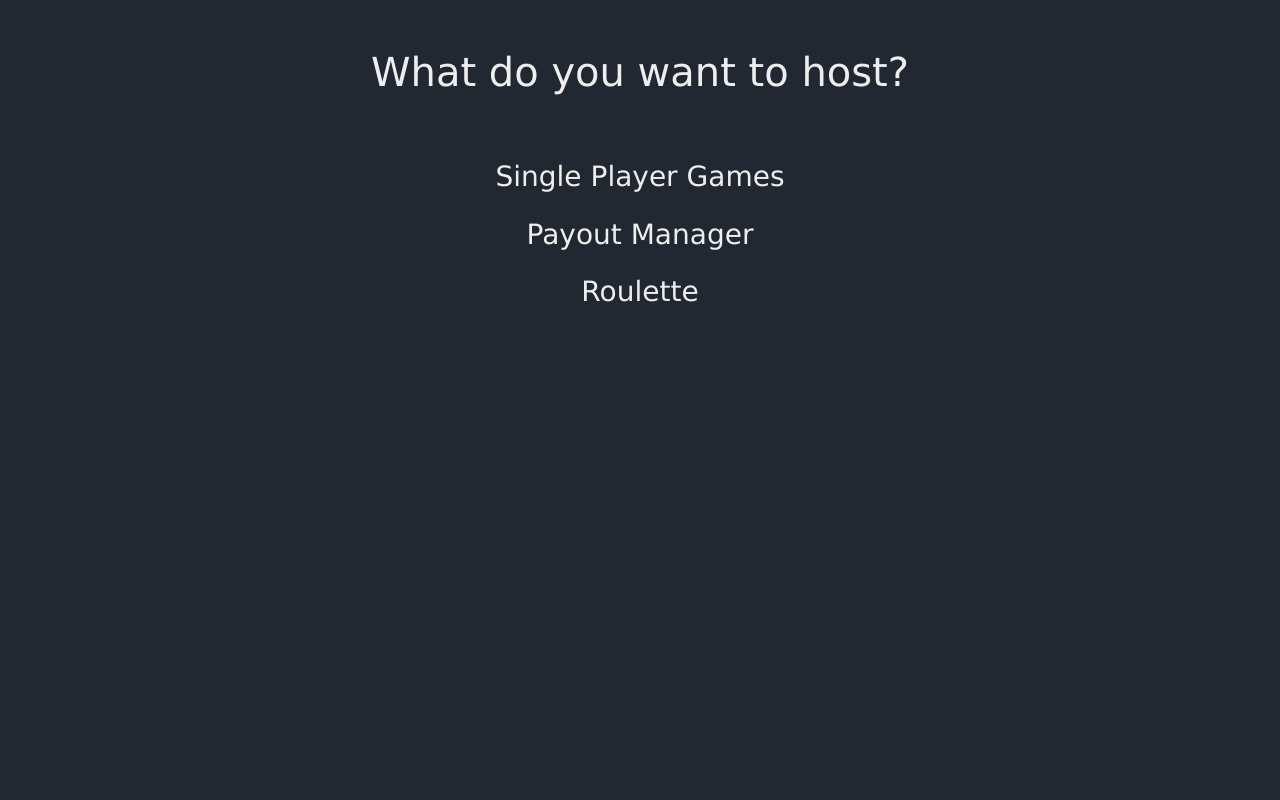
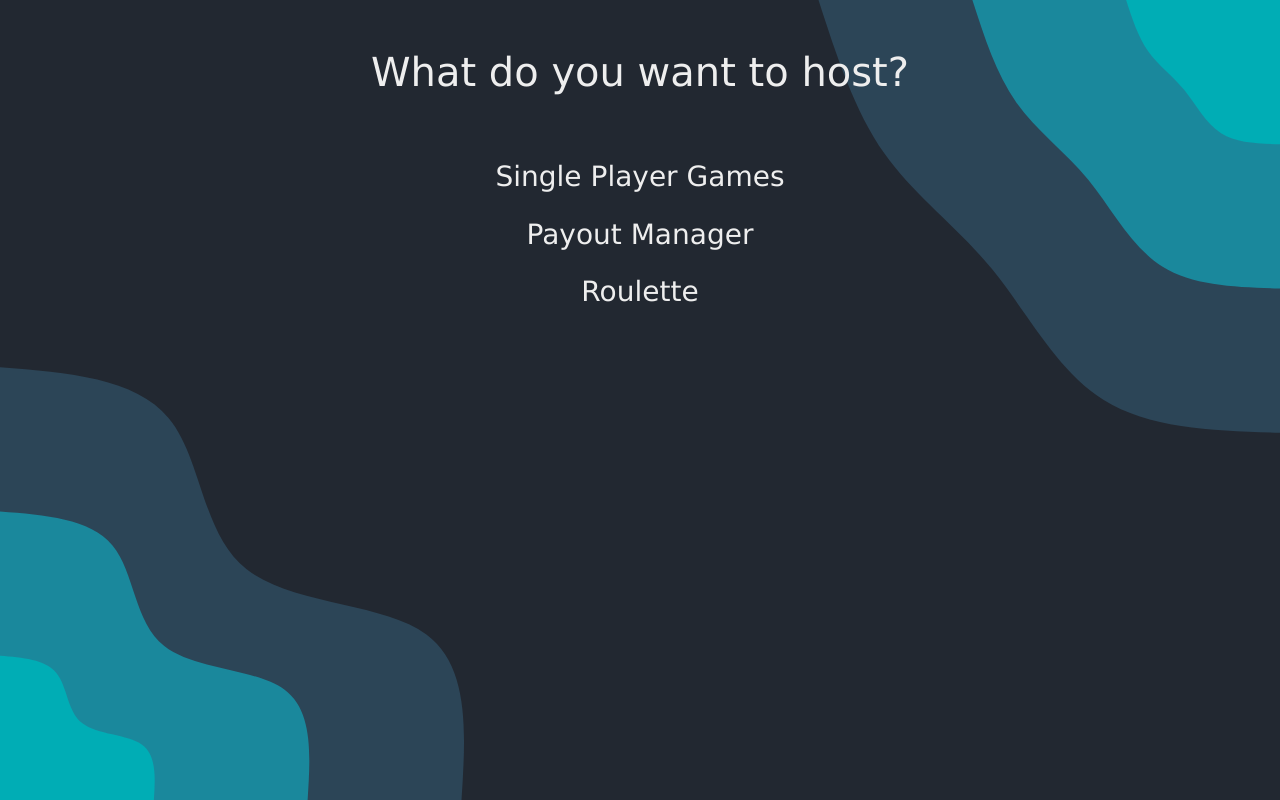
Before and after one commit to DieMenschenOrganisation/tdot_2023_host_app, a Vue app: page /select_host in a window 1280 px wide. Built offline with nearby package versions, Linux system fonts and the light colour scheme.

Commit message:
added background

```diff
--- a/src/assets/main.scss
+++ b/src/assets/main.scss
@@ -8,10 +8,15 @@ $success: $custom-success;
 @import "node_modules/bootstrap/scss/bootstrap";
 
 body {
-  background-color: $dark-mode-0;
+  background: $dark-mode-0 url("@/assets/background.svg") no-repeat fixed;
+  -webkit-background-size: 100% 100%;
+  -moz-background-size: 100% 100%;
+  -o-background-size: 100% 100%;
+  background-size: 100% 100%;
+
+  border: 0;
+  padding: 0;
   margin: 0;
-  padding: 0;
-  border: 0;
 }
 
 * {
```
Also changed, not shown: src/assets/background.svg (added).
